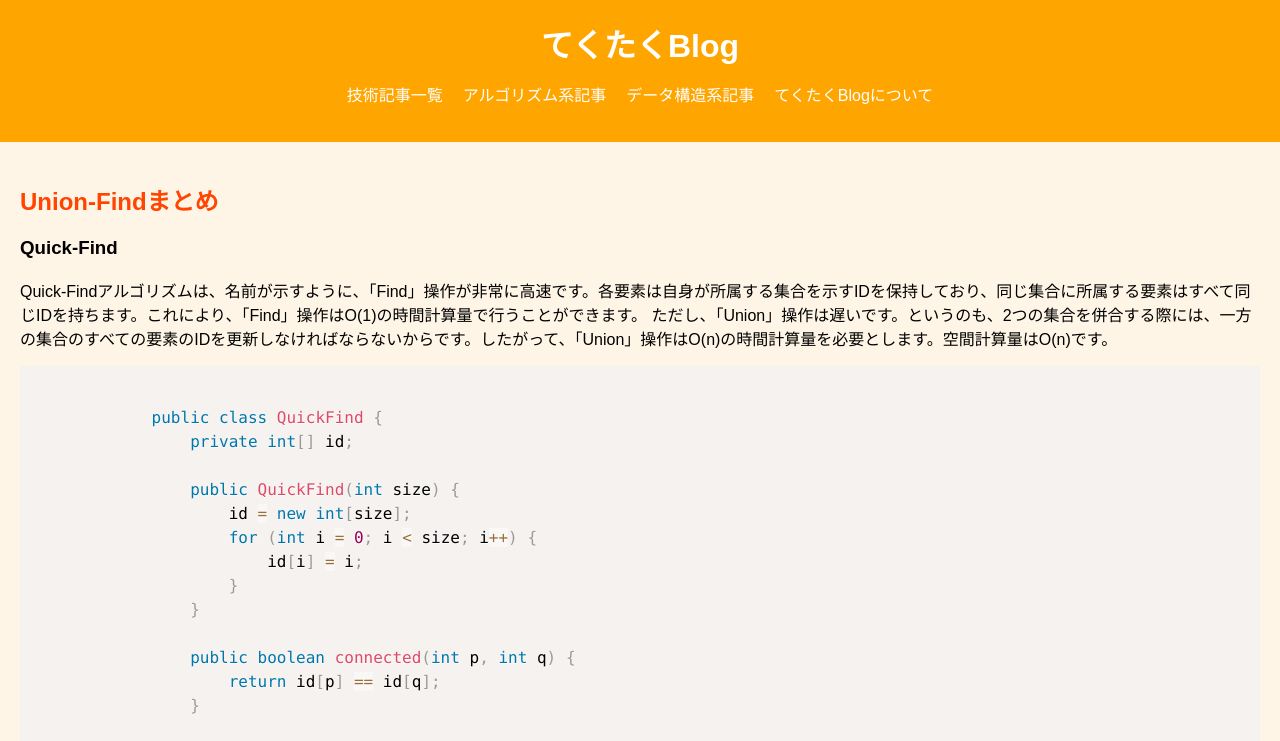
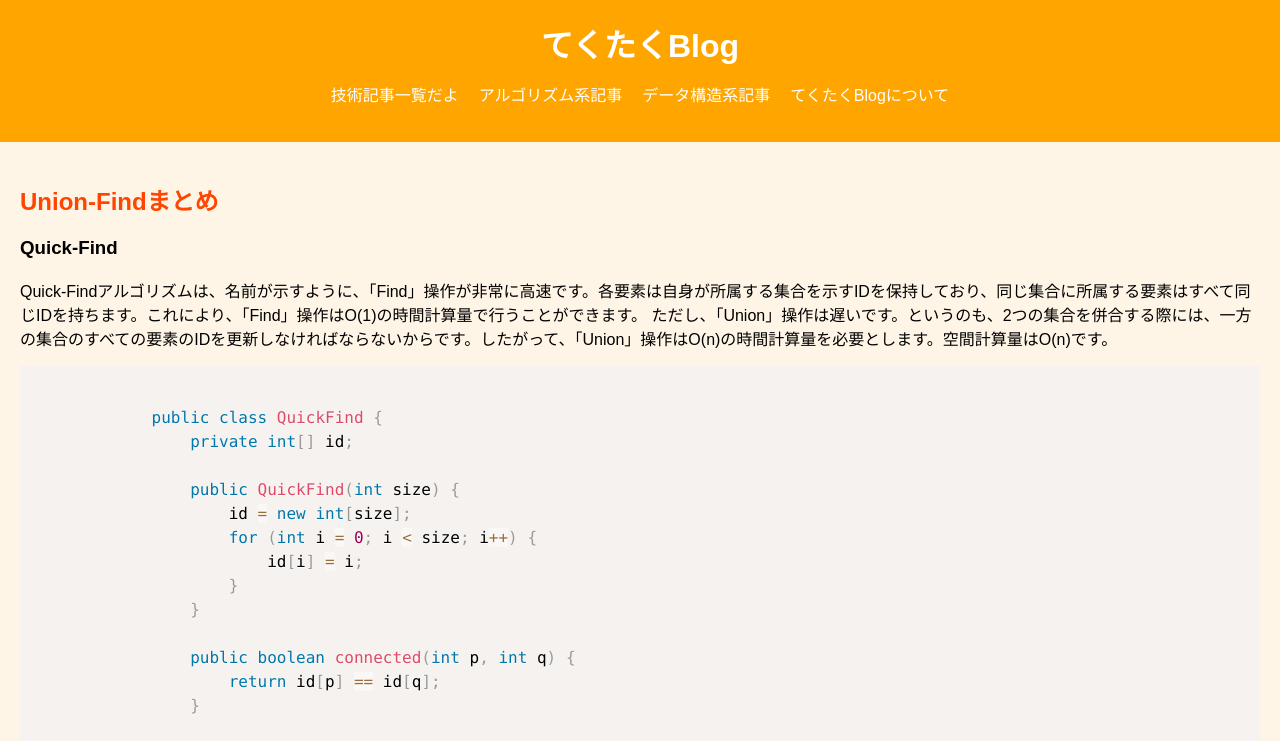
Before and after one commit to tenitaku/tekutaku_blog, a plain HTML site: page index.html in a window 1280 px wide. Shown: the top 741 px of the page. Drawn offline with Linux system fonts and the light colour scheme.

Commit message:
技術記事一覧だよに変更

```diff
--- a/index.html
+++ b/index.html
@@ -10,7 +10,7 @@
     <h1>てくたくBlog</h1>
     <nav>
       <ul>
-        <li><a href="#">技術記事一覧</a></li>
+        <li><a href="#">技術記事一覧だよ</a></li>
         <li><a href="#">アルゴリズム系記事</a></li>
         <li><a href="#">データ構造系記事</a></li>
         <li><a href="#">てくたくBlogについて</a></li>
```
